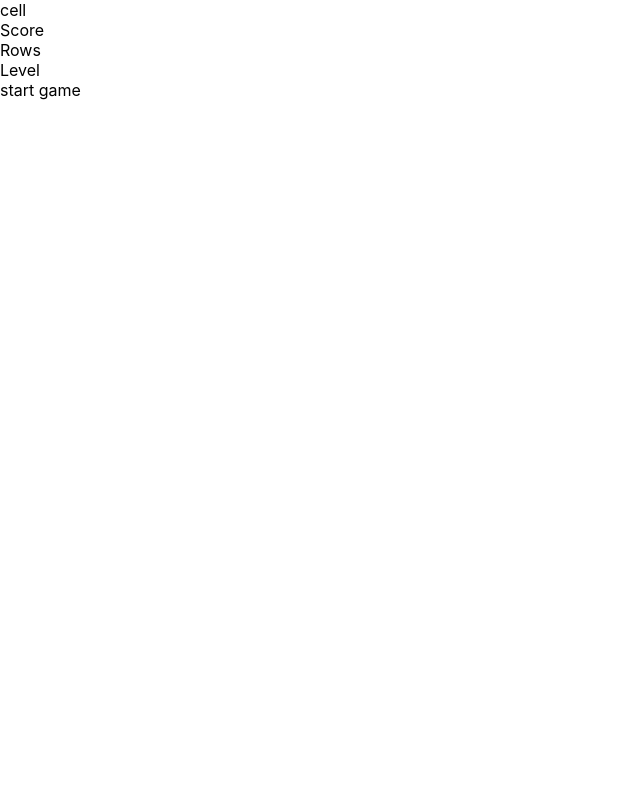
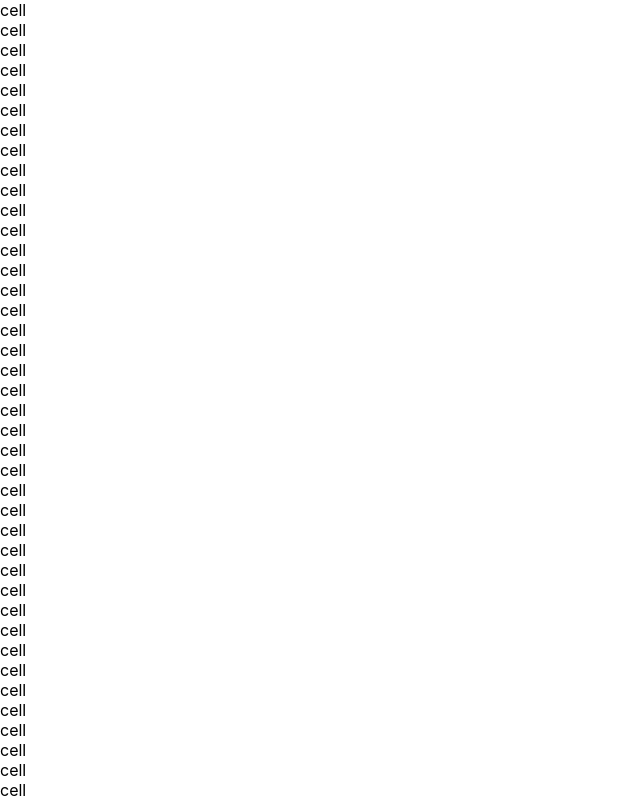
Before and after one commit to farce1/react-tetris, a React (Create React App) app: page / in a window 1280 px wide. Shown: the top 800 px of the page, without its empty margins (0-640 px from the left). Built offline with nearby package versions, Linux system fonts and the light colour scheme.

Commit message:
Create Tetris grid

```diff
--- a/src/components/Stage.jsx
+++ b/src/components/Stage.jsx
@@ -3,7 +3,9 @@
 import Cell from './Cell'
 
 const Stage = ({ stage }) => (
-    <div><Cell /></div>
+    <div>
+        {stage.map(row => row.map((cell, x) => <Cell key={x} type={cell[0]} />))}
+    </div>
 )
 
 export default Stage
--- a/src/components/Tetris.jsx
+++ b/src/components/Tetris.jsx
@@ -1,5 +1,5 @@
 import React from 'react'
-
+import { createStage } from '../gameHelpers'
 import Stage from './Stage'
 import Display from './Display'
 import StartButton from './StartButton'
@@ -7,7 +7,7 @@
 const Tetris = () => {
     return (
         <div>
-            <Stage />
+            <Stage stage={createStage()} />
             <aside>
                 <div>
                     <Display text='Score' />
--- /dev/null
+++ b/src/gameHelpers.js
@@ -0,0 +1,7 @@
+export const STAGE_WIDTH = 12
+export const STAGE_HEIGHT = 20
+
+export const createStage = () =>
+    Array.from(Array(STAGE_HEIGHT), () =>
+        new Array(STAGE_WIDTH).fill([0, 'clear'])
+    )
```
